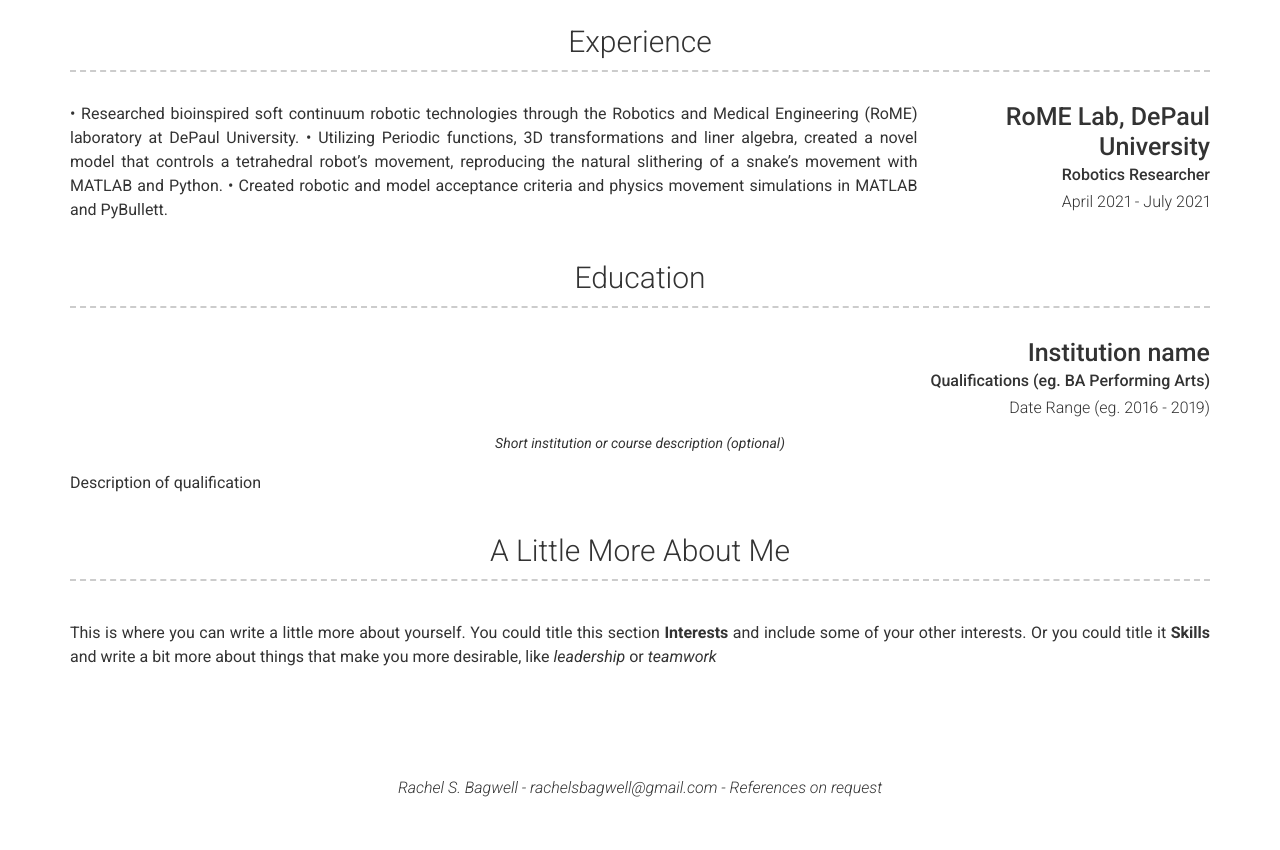
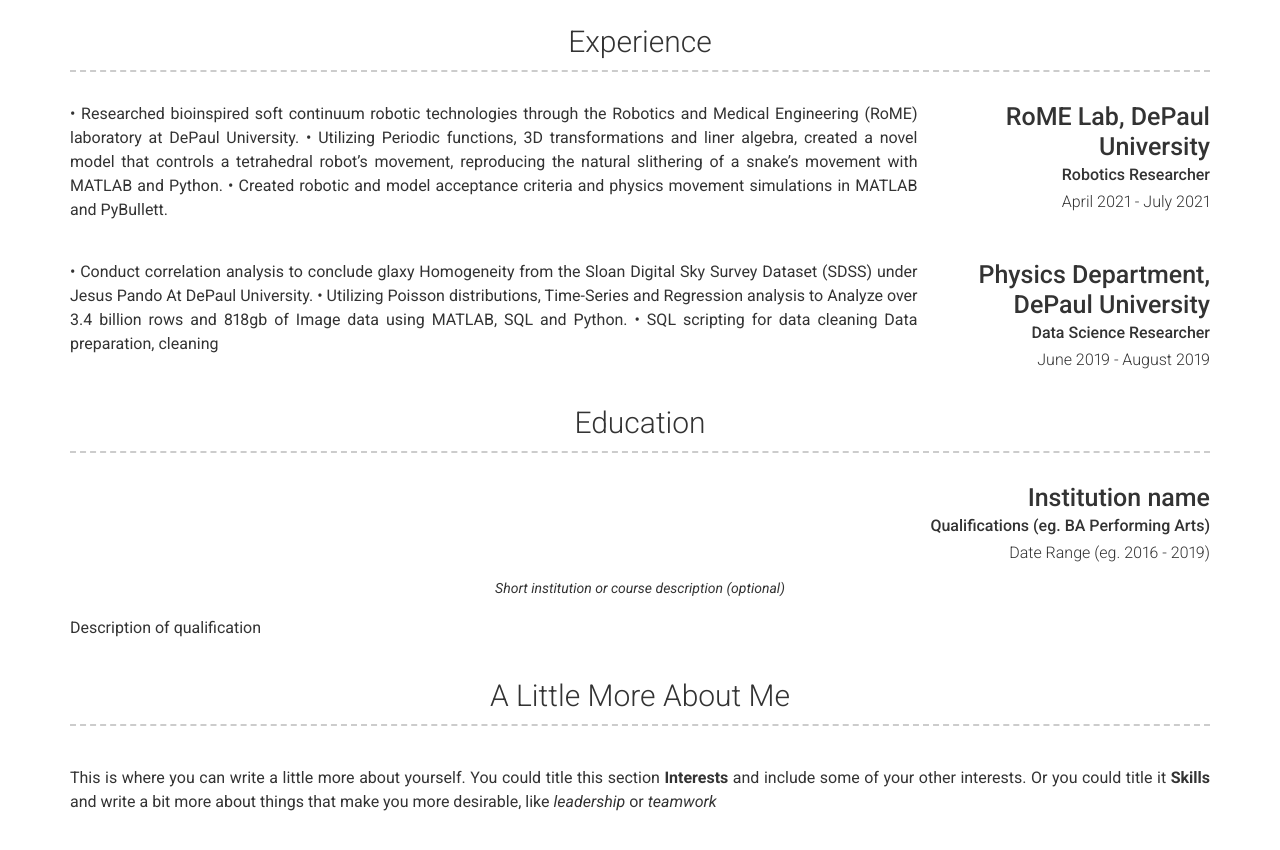
Before and after one commit to rachelsierra/rsbResume, a Jekyll site: the page built from index.md, in a window 1280 px wide and 900 px high, scrolled down 528 px. Shown: the top 850 px of the window. Built offline with Jekyll 4.4.1, drawn with Linux system fonts in a browser that asks for light colours; nearby versions of some CDN libraries; before the commit the page ends 1336 px from its top, so only the background shows below that.

Commit message:
Update _config.yml

```diff
--- a/_config.yml
+++ b/_config.yml
@@ -92,6 +92,17 @@ content:
           •	Utilizing Periodic functions, 3D transformations  and liner algebra, created a novel model that controls a tetrahedral robot’s movement, reproducing the natural slithering of a snake’s movement with MATLAB and Python.
           •	Created robotic and model acceptance criteria and physics movement simulations in MATLAB and PyBullett.
 
+      - layout: right
+        title: Physics Department, DePaul University
+        sub_title: Data Science Researcher
+        caption: June 2019 - August 2019
+        #link: Link to company (optional)
+        #quote: >
+        #  Short description of the company (optional)
+        description: | # this will include new lines to allow paragraphs
+          •	Conduct correlation analysis to conclude glaxy Homogeneity from the Sloan Digital Sky Survey Dataset (SDSS) under Jesus Pando At DePaul University.
+          •	Utilizing  Poisson distributions,  Time-Series and Regression analysis to Analyze over 3.4 billion rows and 818gb of Image data using MATLAB, SQL and Python.
+          •	SQL scripting for data cleaning Data preparation, cleaning
   - title: Education
     layout: list
     content:
```
